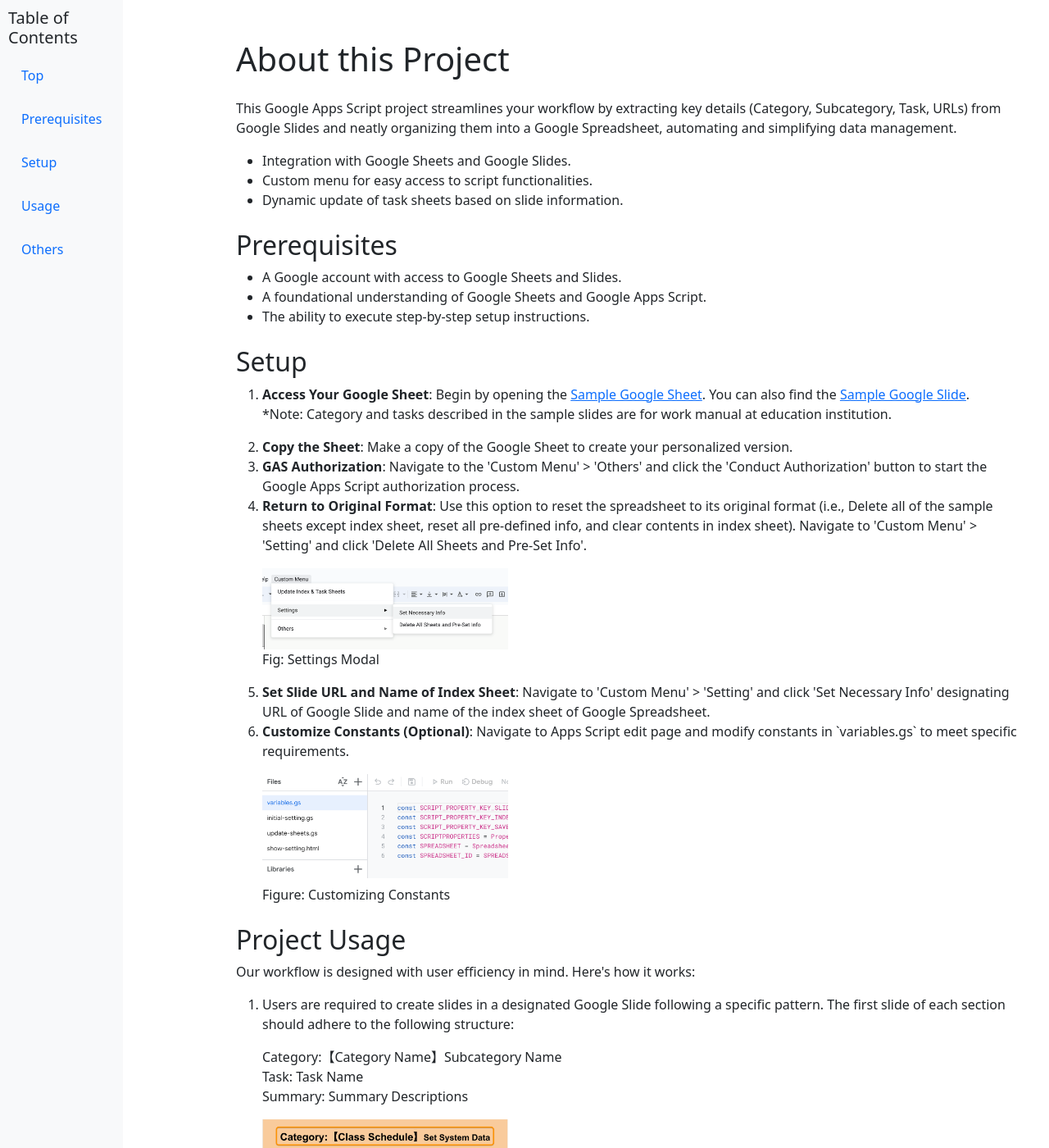
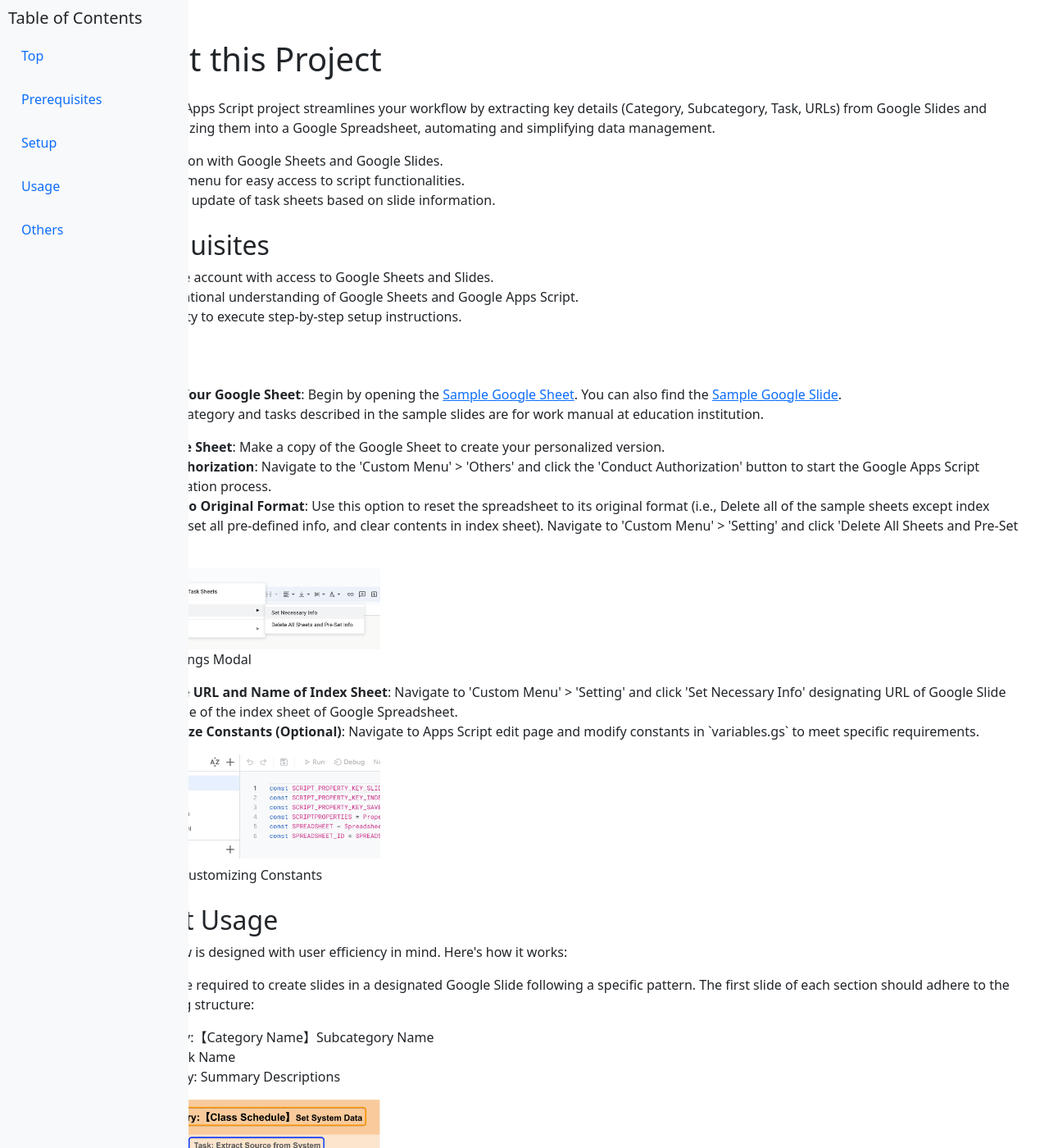
Before and after one commit to tsato21/display-slide-info-spr, a Jekyll site: the page built from docs/index.html, in a window 1280 px wide and 1400 px high. Shown: the whole window at 82% size. Built offline with Jekyll 4.4.1, drawn with Linux system fonts in a browser that asks for light colours.

Commit message:
Update style.css

```diff
--- a/docs/assets/css/style.css
+++ b/docs/assets/css/style.css
@@ -36,14 +36,14 @@
   top: 0;
   bottom: 0;
   left: 0;
-  width: 150px;
+  width: 230px;
   background-color: #f8f9fa;
   padding: 10px;
   box-sizing: border-box;
 }
 
 .content {
-  margin-left: 260px;
+  margin-left: 100px;
   padding: 1rem;
 }
 
```
